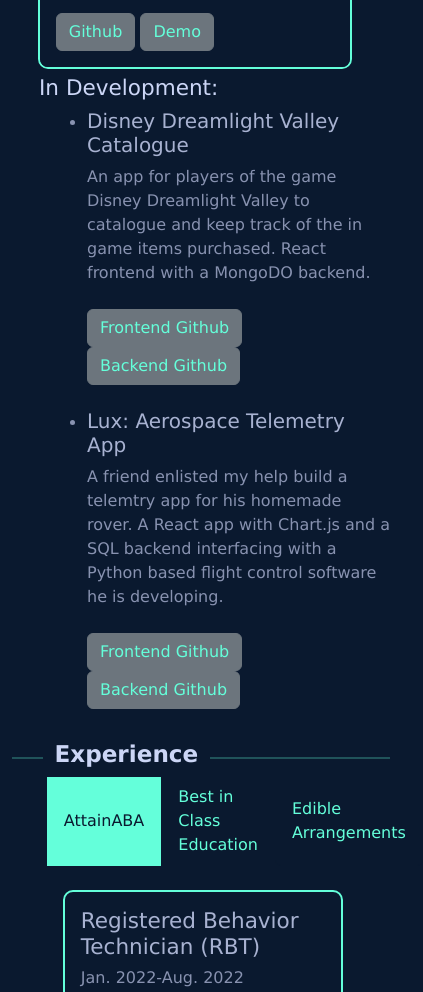
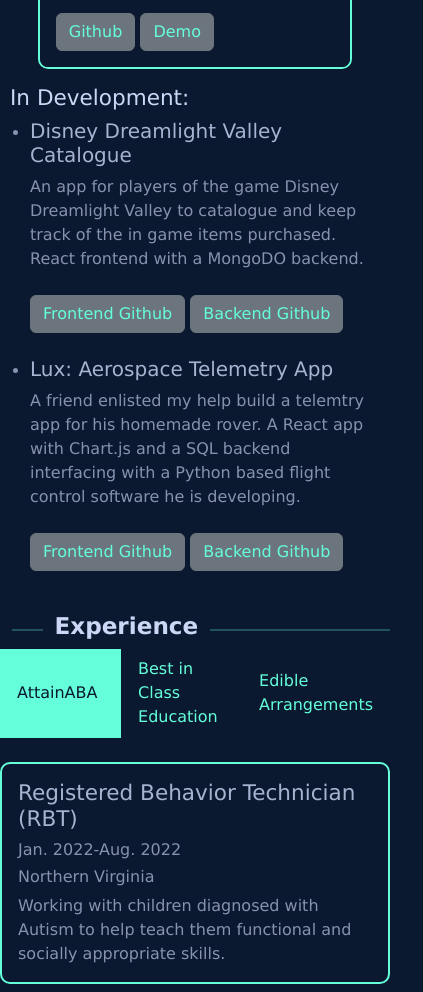
Before and after one commit to killingsworth-kristen/professional-portfolio, a plain HTML site: page index.html in a window 390 px wide. Shown: the part 3825-4817 px from the top of the page, 423 px wide, since content can reach past the window. Drawn offline with nearby package versions, Linux system fonts and the light colour scheme.

Commit message:
mobile view tweaks

```diff
--- a/index.html
+++ b/index.html
@@ -151,7 +151,7 @@
       </div>
       <div class="projects-in-dev">
         <h4>In Development:</h4>
-        <ul>
+        <ul id="development-ul">
           <li>
             <h5>Disney Dreamlight Valley Catalogue</h5>
             <p>An app for players of the game Disney Dreamlight Valley to catalogue and keep track of the in game items purchased. React frontend with a MongoDO backend.</p>
--- a/style.css
+++ b/style.css
@@ -44,7 +44,7 @@ h3 {
 }
 
 .nav {
-    margin: 1% 1% 0 0;
+    margin: 1% 3% 1% 1%;
 }
 
 .nav-link, .nav-link:visited {
@@ -217,7 +217,7 @@ hr {
 }
 
 .projects-in-dev {
-    margin: 0 0 0 10%;
+    margin: 0 5% 0 10%;
 }
 
 .projects-in-dev h4 {
@@ -253,7 +253,7 @@ hr {
 
 .experience-content {
     display: flex;
-    margin-left: 10%;
+    margin: 0 5% 0 5%;
     padding-bottom: 2rem;
 }
 
@@ -290,13 +290,13 @@ hr {
 }
 
 .collapse {
-    display: inline-flex;
-    max-width: 950px;
+    display: flex;
 }
 
 .collapse-card {
     padding: 0;
-    margin: 0 0 0 1rem;
+    margin: 0 1rem 0 1rem;
+    width: 60%;
 }
 
 .collapse-card-text {
@@ -355,8 +355,9 @@ footer p {
         height: fit-content;
     }
 
-    /* TODO:collapse card/list group centered */
-    /* TODO: List group inline? */
+    .collapse-card {
+        width: 100%;
+    }
 }
 
 @media (max-width: 500px) {
@@ -370,6 +371,21 @@ footer p {
         margin: 1rem 1rem 0 0;
     }
 
-    /* TODO:collapse card/list group centered */
-    /* TODO: List group inline? */
+    .projects-in-dev {
+        margin: 0;
+        padding: 10px;
+    }
+
+    #development-ul {
+        margin: 0 10px 0 20px;
+    }
+
+    .experience-content {
+        margin: 0;
+    }
+
+    .collapse-card {
+        margin: 0;
+    }
+
 }
```
